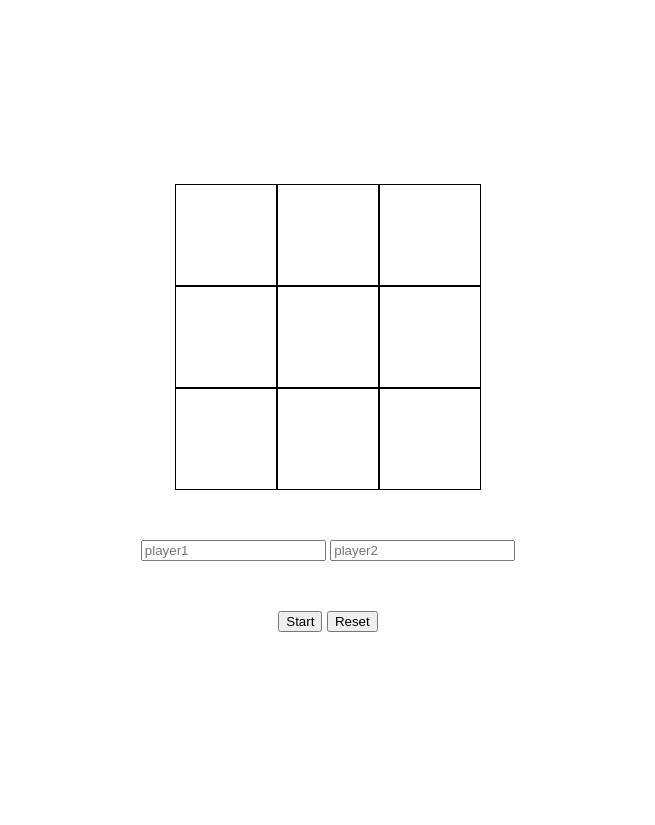
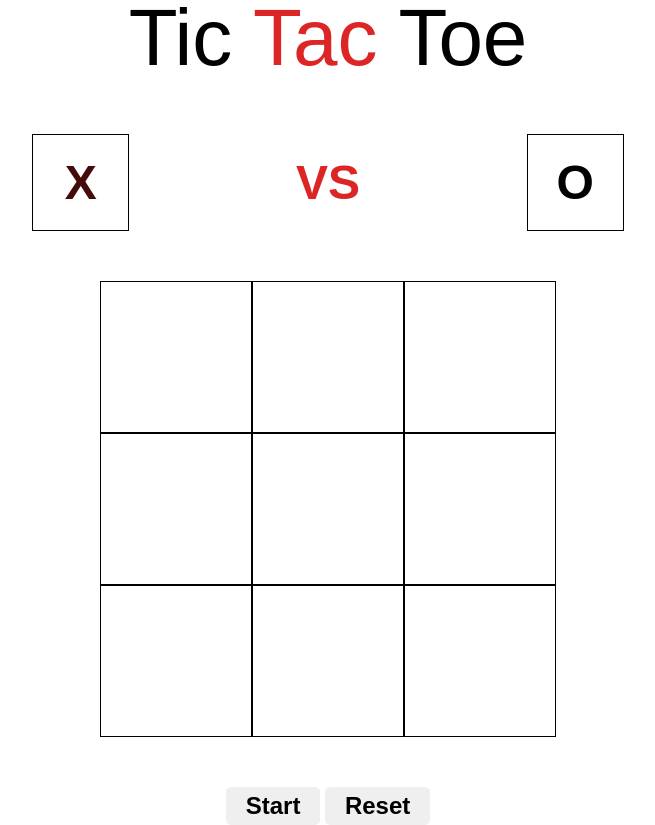
Before and after one commit to melinabed/tic_tac_toe, a plain HTML site: page index.html in a window 1280 px wide. Both pictures are taken after a click on the button "Start". Shown: the whole page, without its empty margins (312-967 px from the left). Drawn offline with Linux system fonts and the light colour scheme; a web font is replaced by a local one.

Commit message:
added display module that shows names and markers

```diff
--- a/index.html
+++ b/index.html
@@ -5,19 +5,37 @@
     <meta name="viewport" content="width=device-width, initial-scale=1.0" />
     <title>Melina's Tic Tac Toe</title>
     <link rel="stylesheet" href="style.css" />
+    <link rel="preconnect" href="https://fonts.googleapis.com" />
+    <link rel="preconnect" href="https://fonts.gstatic.com" crossorigin />
+    <link
+      href="https://fonts.googleapis.com/css2?family=Poetsen+One&display=swap"
+      rel="stylesheet"
+    />
   </head>
   <body>
     <div class="container">
+      <div id="title">Tic <span>Tac</span> Toe</div>
+      <div class="game-status">
+        <div class="status-box">
+          <div id="player1-marker"></div>
+          <div id="player1-name"></div>
+        </div>
+        <div id="versus">VS</div>
+        <div class="status-box">
+          <div id="player2-marker"></div>
+          <div id="player2-name"></div>
+        </div>
+      </div>
       <div class="gameboard"></div>
       <form class="userNames">
-        <input type="text" id="player1" placeholder="player1" />
-        <input type="text" id="player2" placeholder="player2" />
+        <input type="text" id="player1-input" placeholder="player1" />
+        <input type="text" id="player2-input" placeholder="player2" />
       </form>
+
       <div class="buttons">
         <button id="start">Start</button>
         <button id="reset">Reset</button>
       </div>
-      <div id="game-status"><span id="player">X's</span> Turn</div>
     </div>
     <script src="script.js"></script>
   </body>
--- a/script.js
+++ b/script.js
@@ -1,11 +1,9 @@
 //Player Factory
-
 const createPlayer = (name, marker) => {
   return { name, marker };
 };
 
 //Board Module
-
 const Gameboard = (() => {
   const gameboard = ["", "", "", "", "", "", "", "", ""];
 
@@ -19,6 +17,9 @@ const Gameboard = (() => {
     const cells = document.querySelectorAll(".cell");
     cells.forEach((cell) => {
       cell.addEventListener("click", Game.handleClick);
+      if (cell.textContent === "X") {
+        cell.style.color = "#450a0a";
+      }
     });
   };
 
@@ -34,7 +35,6 @@ const Gameboard = (() => {
 })();
 
 //Game Module
-
 const Game = (() => {
   let gameisOver;
   let currentPlayer;
@@ -43,8 +43,8 @@ const Game = (() => {
   //Starts game and declares users inputs as player1 and player2 along with markers
   const start = () => {
     players = [
-      createPlayer(document.querySelector("#player1").value, "X"),
-      createPlayer(document.querySelector("#player2").value, "O"),
+      createPlayer(document.querySelector("#player1-input").value, "X"),
+      createPlayer(document.querySelector("#player2-input").value, "O"),
     ];
 
     gameisOver = false;
@@ -55,24 +55,36 @@ const Game = (() => {
     cells.forEach((cell) => {
       cell.addEventListener("click", handleClick);
     });
+
+    displayController.displayedNames(players[0].name, players[1].name);
+    displayController.displayedMarkers(players[0].marker, players[1].marker);
   };
 
   const handleClick = (event) => {
-    if (gameisOver) {
-      return;
-    }
+    if (gameisOver) return;
 
     let index = +event.target.id;
 
+    if (Gameboard.getGameboard()[index] !== "") return;
+
     //Updates the board and html with indexes and player markers
     Gameboard.update(index, players[currentPlayer].marker);
+
+    if (checkWinner(Gameboard.getGameboard(), players[currentPlayer].marker)) {
+      gameisOver = true;
+      console.log(`${players[currentPlayer].name} won`);
+    } else if (checkDraw(Gameboard.getGameboard())) {
+      gameisOver = true;
+      console.log("Draw");
+    }
 
     //Swicthes between player1 and player2 markers
     currentPlayer = currentPlayer === 0 ? 1 : 0;
   };
 
+  //Boolean to determin if the gameboard is true or false
   const checkWinner = (board) => {
-    //Establishes possible winning combos (horizontal, vertical, and diagnol)
+    //Establishes possible winning combos (horizontal, vertical, and diagnal)
     const winCombos = [
       [0, 1, 2],
       [3, 4, 5],
@@ -83,10 +95,57 @@ const Game = (() => {
       [0, 4, 8],
       [2, 4, 6],
     ];
+
+    for (let i = 0; i < winCombos.length; i++) {
+      const [a, b, c] = winCombos[i];
+
+      if (board[a] && board[a] === board[b] && board[a] === board[c]) {
+        return true;
+      }
+    }
+    return false;
   };
 
-  return { start, handleClick, checkWinner };
+  //If the gameboard isn't called by the checkWinner function, the game is a draw
+  //because all cells are filled
+  const checkDraw = (board) => {
+    board.every((cell) => cell !== "");
+  };
+
+  //Updates the gameboard by emptying the indices
+  const reset = () => {
+    for (let i = 0; i < 9; i++) {
+      Gameboard.update(i, "");
+    }
+    Gameboard.render();
+    gameisOver = false;
+  };
+
+  return { start, handleClick, checkWinner, checkDraw, reset };
+})();
+
+//Displays names and markers for users to see after starting game
+const displayController = (() => {
+  const displayedNames = (player1, player2) => {
+    document.querySelector("#player1-name").textContent = player1;
+    document.querySelector("#player2-name").textContent = player2;
+  };
+
+  const displayedMarkers = (player1, player2) => {
+    document.querySelector("#player1-marker").textContent = player1;
+    document.querySelector("#player2-marker").textContent = player2;
+  };
+
+  return { displayedNames, displayedMarkers };
 })();
 
 const startButton = document.querySelector("#start");
-startButton.addEventListener("click", Game.start);
+startButton.addEventListener("click", () => {
+  Game.start();
+
+  document.querySelector(".userNames").style.display = "none";
+  document.querySelector(".game-status").style.display = "flex";
+});
+
+const resetButton = document.querySelector("#reset");
+reset.addEventListener("click", Game.reset);
--- a/style.css
+++ b/style.css
@@ -6,6 +6,17 @@
   align-items: center;
   gap: 50px;
   font-family: Arial, sans-serif;
+}
+
+#title {
+  font-family: "Poetsen One", sans-serif;
+  font-weight: 400;
+  font-style: normal;
+  font-size: 5rem;
+}
+
+span {
+  color: #dc2626;
 }
 
 .gameboard {
@@ -19,13 +30,67 @@
   display: flex;
   justify-content: center;
   align-items: center;
-  font-size: 4rem;
-  height: 100px;
-  width: 100px;
+  font-family: "Poetsen One", sans-serif;
+  font-size: 6rem;
+  height: 150px;
+  width: 150px;
 }
 
-#game-status {
-  font-size: 2rem;
+#player1-input,
+#player2-input {
+  font-size: 1.5rem;
+  padding: 10px 15px;
+  border-radius: 5px;
+  border: 1px solid #a3a3a3;
+}
+
+.game-status {
+  font-size: 1.5rem;
   font-weight: bold;
   display: none;
+  justify-content: space-around;
+  align-items: center;
+  width: 60%;
 }
+
+.status-box {
+  display: flex;
+  flex-direction: column;
+  align-items: center;
+  justify-content: center;
+  border: 1px solid black;
+  padding: 10px;
+  height: 75px;
+  width: 75px;
+}
+
+#player1-marker,
+#player2-marker {
+  font-size: 3rem;
+}
+
+#player1-marker {
+  color: #450a0a;
+}
+
+#versus {
+  color: #dc2626;
+  font-size: 3rem;
+  font-family: "Poetsen One", sans-serif;
+}
+
+#start,
+#reset {
+  font-size: 1.5rem;
+  padding: 5px 20px;
+  border-radius: 5px;
+  border: none;
+  font-weight: bold;
+}
+
+#start:active {
+  color: #16a34a;
+}
+#reset:active {
+  color: #a3a3a3;
+}
```
